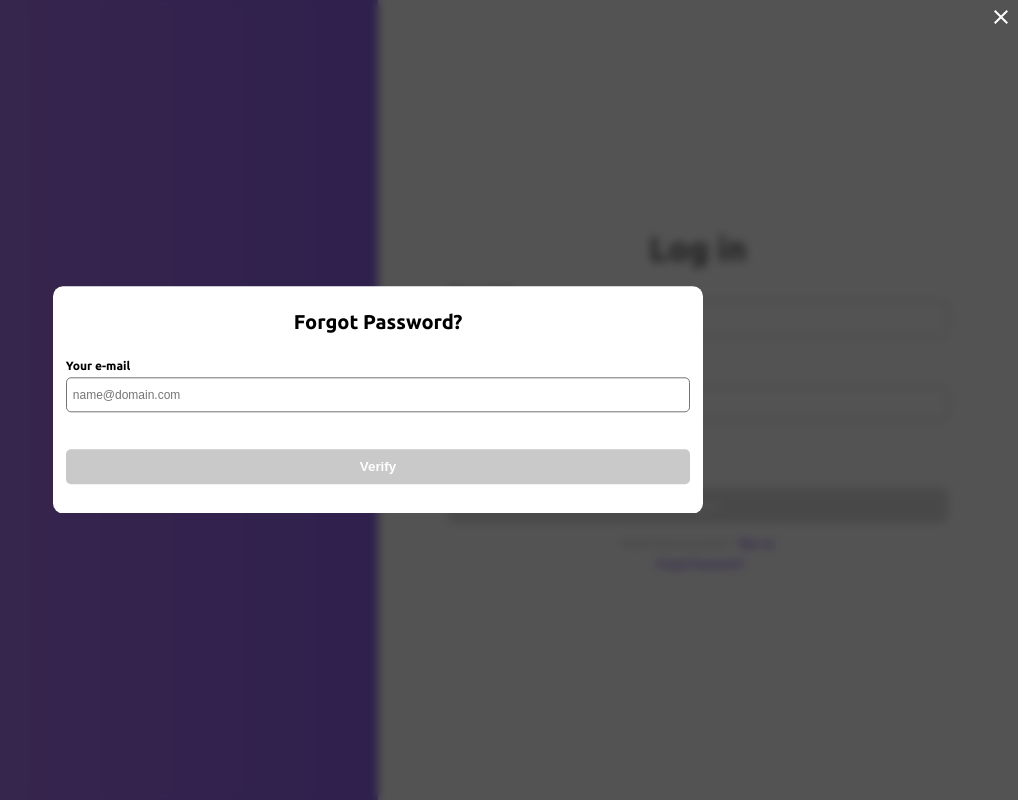
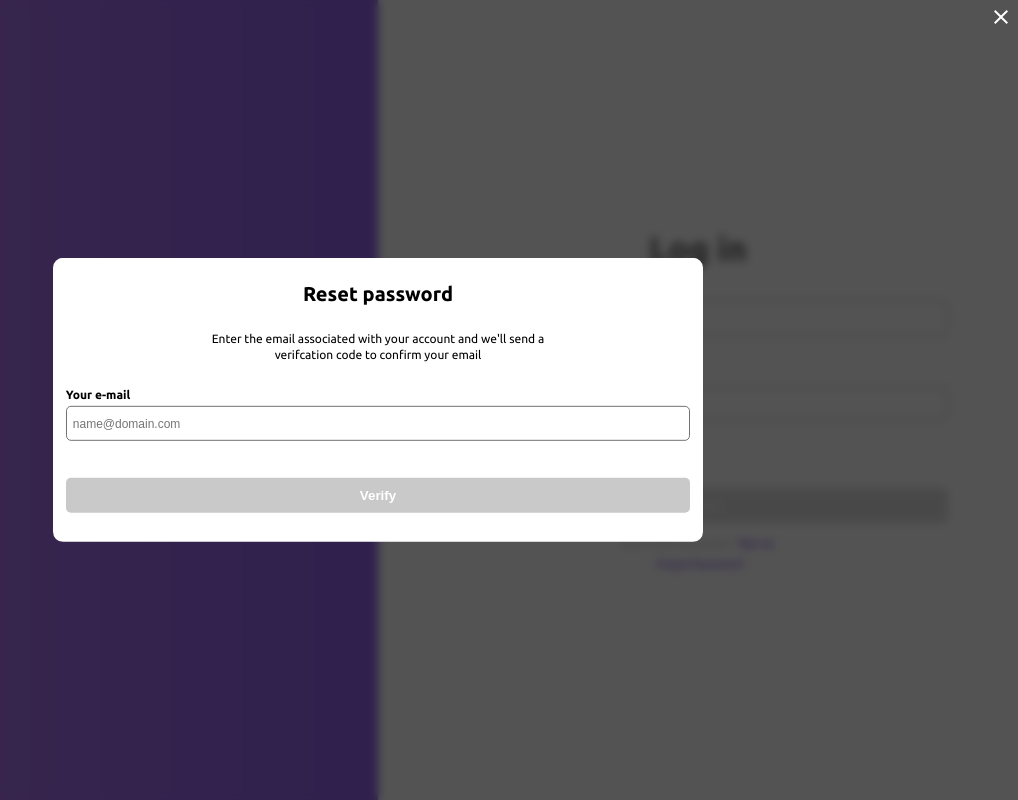
Before and after one commit to DevelopedBy-Siva/chat-with-me, a React (Create React App) app in the folder Web-App/: page /sign-in/forgot-password in a window 1280 px wide. Shown: the whole page, without its empty margins (262-1280 px from the left). Built offline with nearby package versions, Linux system fonts and the light colour scheme.

Commit message:
React WebApp: Refactor the forgot page

```diff
--- a/Web-App/src/components/ForgotPasswordChangePassword.js
+++ b/Web-App/src/components/ForgotPasswordChangePassword.js
@@ -1,5 +1,45 @@
-import React from "react";
+import styled from "styled-components";
+import ButtonContainer from "./ButtonContainer";
+import InputContainer from "./InputContainer";
 
 export default function ForgotPasswordChangePassword() {
-  return <div>ForgotPassword_ChangePassword</div>;
+  return (
+    <Container>
+      <Title>Create new password</Title>
+      <Form>
+        <InputContainer
+          title="New password"
+          placeholder="Enter the new password"
+          name="new-password"
+          type="password"
+        />
+        <InputContainer
+          title="Confirm password"
+          placeholder="Confirm the new password"
+          name="confirm-password"
+          type="password"
+        />
+        <ButtonContainer
+          type="submit"
+          label="Submit"
+          marginTop="5px"
+          marginBottom="10px"
+        />
+      </Form>
+    </Container>
+  );
 }
+
+const Container = styled.div`
+  width: 100%;
+`;
+
+const Title = styled.h1`
+  text-align: center;
+  font-weight: 700;
+  font-size: 20px;
+  margin-bottom: 25px;
+  margin-top: 5px;
+`;
+
+const Form = styled.form``;
--- a/Web-App/src/components/ForgotPasswordHome.js
+++ b/Web-App/src/components/ForgotPasswordHome.js
@@ -1,5 +1,7 @@
-import { useRef, useEffect } from "react";
+import { useRef, useEffect, useState } from "react";
 import styled from "styled-components";
+import axios from "axios";
+
 import ButtonContainer from "./ButtonContainer";
 import InputContainer from "./InputContainer";
 import { FORGOT_PSWD_SCREEN as SCREEN } from "../utils/Screens";
@@ -11,16 +13,15 @@ import {
   errorVisibility,
 } from "../utils/InputHandler";
 
-export default function ForgotPasswordHome({
-  verify,
-  serverResponse,
-  info,
-  setInfo,
-  btnActive,
-  setBtnActive,
-}) {
+export default function ForgotPasswordHome({ info, setInfo, handleScreen }) {
   const emailInputRef = useRef(null);
   const emailErrorRef = useRef(null);
+
+  const [serverResponse, setServerResponse] = useState({
+    loading: false,
+    error: null,
+  });
+  const [btnActive, setBtnActive] = useState(true);
 
   useEffect(() => {
     emailInputRef.current.focus();
@@ -49,14 +50,40 @@ export default function ForgotPasswordHome({
     setInfo(data);
   };
 
+  const verifyEmail = (e) => {
+    e.preventDefault();
+
+    setServerResponse({
+      loading: true,
+      error: null,
+    });
+
+    const URL = process.env.REACT_APP_API_BASEURL;
+    axios
+      .get(URL)
+      .then(() => {
+        handleScreen(SCREEN.VEIRFY_CODE);
+      })
+      .catch(() => {
+        setServerResponse({
+          loading: false,
+          error: "ERROR MESSAGE",
+        });
+      });
+  };
+
   const handleBtnSubmit = () => {
     return serverResponse.loading ? true : btnActive;
   };
 
   return (
     <Container>
-      <Title>Forgot Password?</Title>
-      <Form onSubmit={(e) => verify(e, SCREEN.VEIRFY_CODE)}>
+      <Title>Reset password</Title>
+      <Description>
+        Enter the email associated with your account and we'll send a
+        verifcation code to confirm your email
+      </Description>
+      <Form onSubmit={verifyEmail}>
         <InputContainer
           title="Your e-mail"
           inputRef={emailInputRef}
@@ -95,3 +122,19 @@ const Title = styled.h1`
   margin-bottom: 25px;
   margin-top: 5px;
 `;
+
+const Description = styled.h3`
+  font-size: 12px;
+  font-weight: 400;
+  text-align: center;
+  line-height: 12px;
+  text-align: center;
+  width: 60%;
+  margin: auto;
+  margin-bottom: 25px;
+  line-height: 16px;
+
+  @media (max-width: 728px) {
+    width: 80%;
+  }
+`;
--- a/Web-App/src/components/ForgotPasswordVerify.js
+++ b/Web-App/src/components/ForgotPasswordVerify.js
@@ -1,26 +1,35 @@
 import React, { useEffect, useRef, useState } from "react";
 import { useNavigate } from "react-router-dom";
 import styled from "styled-components";
+import axios from "axios";
+
 import ButtonContainer from "./ButtonContainer";
+import { FORGOT_PSWD_SCREEN as SCREEN } from "../utils/Screens";
 
-export default function ForgotPasswordVerify({ info }) {
+export default function ForgotPasswordVerify({ info, handleScreen }) {
+  const FORGOT_PSWD_EXPIRY_TIME = 299;
   const navigate = useNavigate();
-  const FORGOT_PSWD_EXPIRY_TIME = 299;
 
   const inputRef = useRef([]);
 
   const [verifyCode, setVerifyCode] = useState(["", "", "", "", ""]);
   const [activeInput, setActiveInput] = useState(0);
   const [expiry, setExpiry] = useState("05:00");
+  const [serverResponse, setServerResponse] = useState({
+    loading: false,
+    error: null,
+  });
 
   const handleInputChange = (e, index) => {
     const { key } = e;
     const code = [...verifyCode];
     if (key === "Backspace" || key === "Delete") {
+      if (activeInput === 0) return;
+      if (code[activeInput].length === 0) {
+        index--;
+        setActiveInput(index);
+      }
       code[index] = "";
-      if (activeInput === 0) return;
-      index--;
-      setActiveInput(index);
     }
     if (key >= 0 && key <= 9) {
       code[index] = key.toString();
@@ -34,9 +43,11 @@ export default function ForgotPasswordVerify({ info }) {
     if (activeInput > 4) {
       inputRef.current[4].disabled = false;
       inputRef.current[4].focus();
+      inputRef.current[4].select();
       return;
     }
     inputRef.current[activeInput].focus();
+    inputRef.current[activeInput].select();
   }, [activeInput]);
 
   useEffect(() => {
@@ -66,12 +77,34 @@ export default function ForgotPasswordVerify({ info }) {
     setExpiry(minutes + ":" + seconds);
   };
 
+  const verifyEmail = (e) => {
+    e.preventDefault();
+
+    setServerResponse({
+      loading: true,
+      error: null,
+    });
+
+    const URL = process.env.REACT_APP_API_BASEURL;
+    axios
+      .get(URL)
+      .then(() => {
+        handleScreen(SCREEN.CNG_PSWD);
+      })
+      .catch(() => {
+        setServerResponse({
+          loading: false,
+          error: "ERROR MESSAGE",
+        });
+      });
+  };
+
   const isVerifyBtnDisabled = () => {
-    let disabled = true;
+    let disabled = false;
     verifyCode.forEach((code) => {
-      if (code.length !== 0) disabled = false;
+      if (code.length === 0) disabled = true;
     });
-    return disabled;
+    return serverResponse.loading ? true : disabled;
   };
 
   return (
@@ -82,19 +115,19 @@ export default function ForgotPasswordVerify({ info }) {
         <br />
         Enter the code below to confirm your email address.
       </InputTitle>
-      <Form>
+      <Form onSubmit={verifyEmail}>
         <InputContainer>
           {verifyCode.map((val, index) => {
             const elementRef = (element) => inputRef.current.push(element);
             return (
               <InputBox
+                type="number"
                 ref={elementRef}
-                disabled={activeInput != index}
-                maxLength="1"
-                value={val}
+                // disabled={activeInput != index}
+                // maxLength="1"
+                // value={val}
                 key={index}
-                type="text"
-                onKeyDown={(e) => handleInputChange(e, index)}
+                // onKeyDown={(e) => handleInputChange(e, index)}
               />
             );
           })}
@@ -121,10 +154,10 @@ const Title = styled.h1`
 `;
 
 const InputTitle = styled.h1`
-  font-size: 10px;
+  font-size: 12px;
   font-weight: 400;
   text-align: center;
-  line-height: 12px;
+  line-height: 14px;
 `;
 
 const InputContainer = styled.div`
@@ -148,6 +181,12 @@ const InputBox = styled.input`
   outline-color: #05a4fa;
   background: none;
   color: #000;
+  -moz-appearance: textfield;
+  ::-webkit-outer-spin-button,
+  ::-webkit-inner-spin-button {
+    -webkit-appearance: none;
+    margin: 0;
+  }
 `;
 
 const CodeExpires = styled.span`
--- a/Web-App/src/pages/ForgotPassword.js
+++ b/Web-App/src/pages/ForgotPassword.js
@@ -1,5 +1,5 @@
-import axios from "axios";
 import { useState } from "react";
+
 import ForgotPasswordChangePassword from "../components/ForgotPasswordChangePassword";
 import ForgotPasswordHome from "../components/ForgotPasswordHome";
 import ForgotPasswordVerify from "../components/ForgotPasswordVerify";
@@ -7,42 +7,15 @@ import Modal from "../components/ModalContainer";
 import { FORGOT_PSWD_SCREEN as SCREEN } from "../utils/Screens";
 
 export default function ForgotPassword() {
-  const [serverResponse, setServerResponse] = useState({
-    loading: false,
-    error: null,
-  });
   const [activeScreen, setActiveScreen] = useState(SCREEN.HOME);
   const [info, setInfo] = useState({
     email: null,
     password: null,
     confirmPassword: null,
   });
-  const [btnActive, setBtnActive] = useState(true);
 
-  const handleVerification = (e, screen = SCREEN.HOME) => {
-    e.preventDefault();
-
-    setServerResponse({
-      loading: true,
-      error: null,
-    });
-
-    const URL = process.env.REACT_APP_API_BASEURL;
-    axios
-      .get(URL)
-      .then(() => {
-        setActiveScreen(screen);
-        setServerResponse({
-          loading: false,
-          error: null,
-        });
-      })
-      .catch(() => {
-        setServerResponse({
-          loading: false,
-          error: "ERROR MESSAGE",
-        });
-      });
+  const handleScreen = (screen = SCREEN.HOME) => {
+    setActiveScreen(screen);
   };
 
   const handleActiveScreen = () => {
@@ -52,36 +25,15 @@ export default function ForgotPassword() {
       case HOME:
         return (
           <ForgotPasswordHome
-            verify={handleVerification}
-            serverResponse={serverResponse}
+            handleScreen={handleScreen}
             info={info}
             setInfo={setInfo}
-            btnActive={btnActive}
-            setBtnActive={setBtnActive}
           />
         );
       case VEIRFY_CODE:
-        return (
-          <ForgotPasswordVerify
-            verify={handleVerification}
-            serverResponse={serverResponse}
-            info={info}
-            setInfo={setInfo}
-            btnActive={btnActive}
-            setBtnActive={setBtnActive}
-          />
-        );
+        return <ForgotPasswordVerify handleScreen={handleScreen} info={info} />;
       case CNG_PSWD:
-        return (
-          <ForgotPasswordChangePassword
-            verify={handleVerification}
-            serverResponse={serverResponse}
-            info={info}
-            setInfo={setInfo}
-            btnActive={btnActive}
-            setBtnActive={setBtnActive}
-          />
-        );
+        return <ForgotPasswordChangePassword info={info} setInfo={setInfo} />;
       default:
         break;
     }
```
